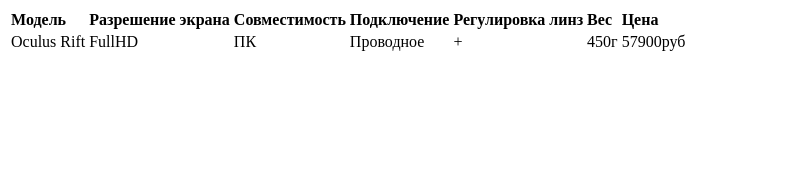
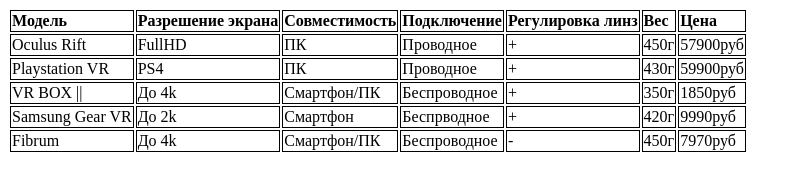
Before and after one commit to keoncddess/fkbyfptk, a plain HTML site: page index.html in a window 1280 px wide. Shown: the whole page, without its empty margins (0-799 px from the left). Drawn offline with Linux system fonts and the light colour scheme.

Commit message:
СДЕЛАЛИ ТАБЛИЦУУУУУУУУУУУ

```diff
--- a/index.html
+++ b/index.html
@@ -5,6 +5,12 @@
     <meta http-equiv="X-UA-Compatible" content="IE=edge">
     <meta name="viewport" content="width=device-width, initial-scale=1.0">
     <title>Document</title>
+<style>
+    td{
+        border: 1px solid black;
+        color: black;
+    }
+</style>
 </head>
 <body>
   <table>
@@ -27,6 +33,50 @@
     <td>57900руб</td>
 
 </tr>
+
+<tr>
+    <td>Playstation VR</td>
+    <td>PS4</td>
+    <td>ПК</td>
+    <td>Проводное</td>
+    <td>+</td>
+    <td>430г</td>
+    <td>59900руб</td>
+
+</tr>
+
+<tr>
+    <td>VR BOX ||</td>
+    <td>До 4k</td>
+    <td>Смартфон/ПК</td>
+    <td>Беспроводное</td>
+    <td>+</td>
+    <td>350г</td>
+    <td>1850руб</td>
+
+</tr>
+
+<tr>
+    <td>Samsung Gear VR</td>
+    <td>До 2k</td>
+    <td>Смартфон</td>
+    <td>Беспрводное</td>
+    <td>+</td>
+    <td>420г</td>
+    <td>9990руб</td>
+
+</tr>
+
+<tr>
+    <td>Fibrum</td>
+    <td>До 4k</td>
+    <td>Смартфон/ПК</td>
+    <td>Беспроводное</td>
+    <td>-</td>
+    <td>450г</td>
+    <td>7970руб</td>
+
+</tr>
   </table>
 </body>
 </html>
```
